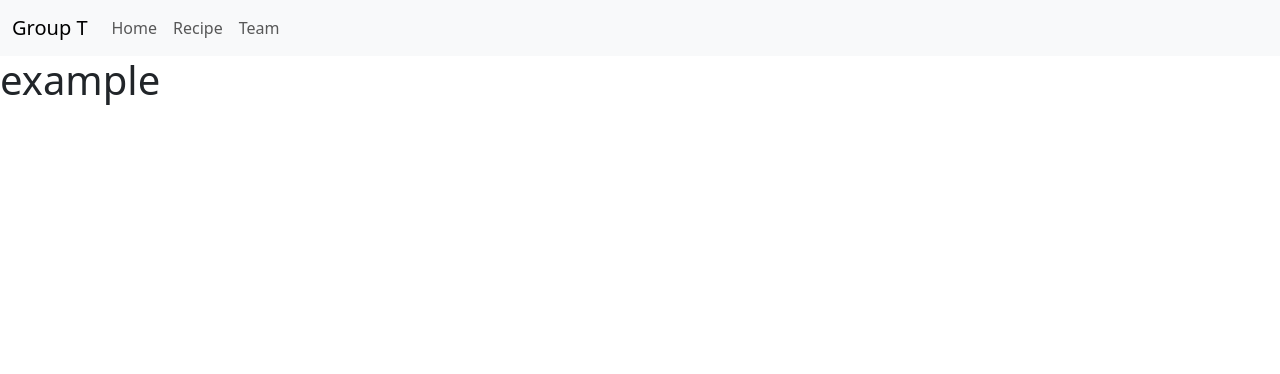
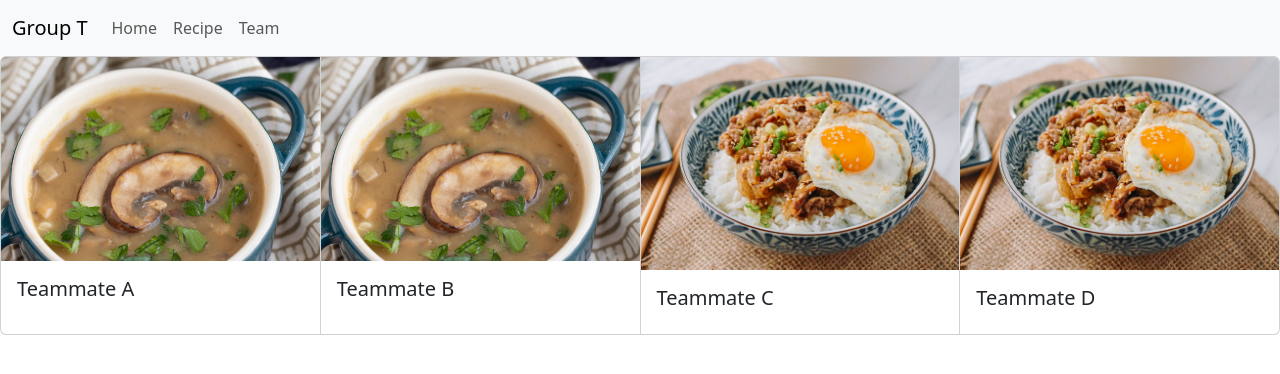
Before and after one commit to GabbyV03/cosi-103a, a React (Create React App) app in the folder recipeapp/: page /Team in a window 1280 px wide. Shown: the top 374 px of the page. Built offline with nearby package versions, Linux system fonts and the light colour scheme.

Commit message:
Implemented team page (and commented out unimplemented functions in previous commit)

```diff
--- a/recipeapp/src/Team.js
+++ b/recipeapp/src/Team.js
@@ -1,15 +1,51 @@
-// import logo from './logo.svg';
-import './App.css';
-import React from 'react';
+import Card from 'react-bootstrap/Card';
+import CardGroup from 'react-bootstrap/CardGroup';
 
-function Team() {
+// Images to insert should be in the folder "public"
+// Lines that are commented out are optional and just for reference
+// If you want to format the images (so that the card titles are aligned),
+// you can try to use holder.js, starting with npm install holderjs
+
+function GroupExample() {
   return (
-    <div className="Team">
-      <header className="team-header">
-        <h1>example</h1>
-      </header>
-    </div>
+    <CardGroup>
+
+      <Card>
+        <Card.Img variant="top" src="2.jpeg" alt="No card image"/>
+        <Card.Body>
+          <Card.Title>Teammate A</Card.Title>
+          {/* <Card.Text> */}
+            {/* Teammate A description */}
+          {/* </Card.Text> */}
+        </Card.Body>
+        {/* <Card.Footer> */}
+          {/* <small className="text-muted">Footer contents (if needed)</small> */}
+        {/* </Card.Footer> */}
+      </Card>
+
+      <Card>
+        <Card.Img variant="top" src="2.jpeg" alt="No card image"/>
+        <Card.Body>
+          <Card.Title>Teammate B</Card.Title>
+        </Card.Body>
+      </Card>
+
+      <Card>
+        <Card.Img variant="top" src="3.jpeg" alt="No card image"/>
+        <Card.Body>
+          <Card.Title>Teammate C</Card.Title>
+        </Card.Body>
+      </Card>
+
+      <Card>
+        <Card.Img variant="top" src="3.jpeg" alt="No card image"/>
+        <Card.Body>
+          <Card.Title>Teammate D</Card.Title>
+        </Card.Body>
+      </Card>
+
+    </CardGroup>
   );
 }
 
-export default Team;
+export default GroupExample;
```
